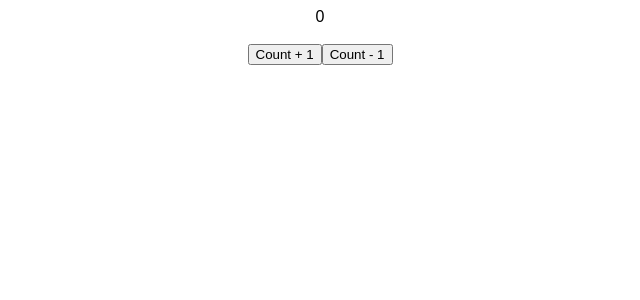
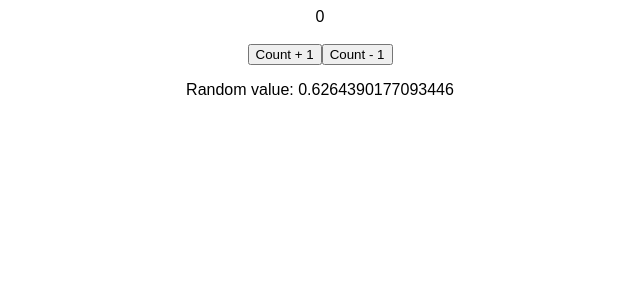
Before and after one commit to knezevicvasilije/ReactPredavanja, a React (Create React App) app: page / in a window 1280 px wide. Shown: the top 300 px of the page, without its empty margins (320-960 px from the left). Built offline with nearby package versions, Linux system fonts and the light colour scheme.

Commit message:
Random value added

```diff
--- a/src/App.js
+++ b/src/App.js
@@ -4,7 +4,9 @@ import { useState } from "react";
 
 export default function App() {
   const [counter, setCounter] = useState(0);
-
+  const [random, setRandom] = useState(() => {
+    return Math.random();
+  });
   console.log("rerendered");
   return (
     <div className="App">
@@ -17,6 +19,7 @@ export default function App() {
         {" "}
         Count - 1{" "}
       </button>
+      <p>Random value: {random}</p>
     </div>
   );
 }
```
